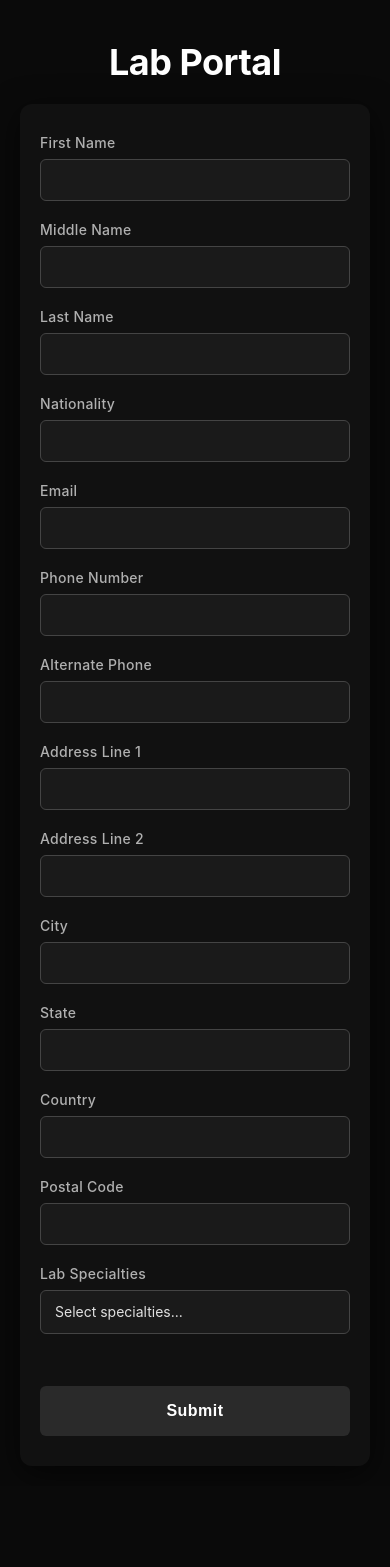
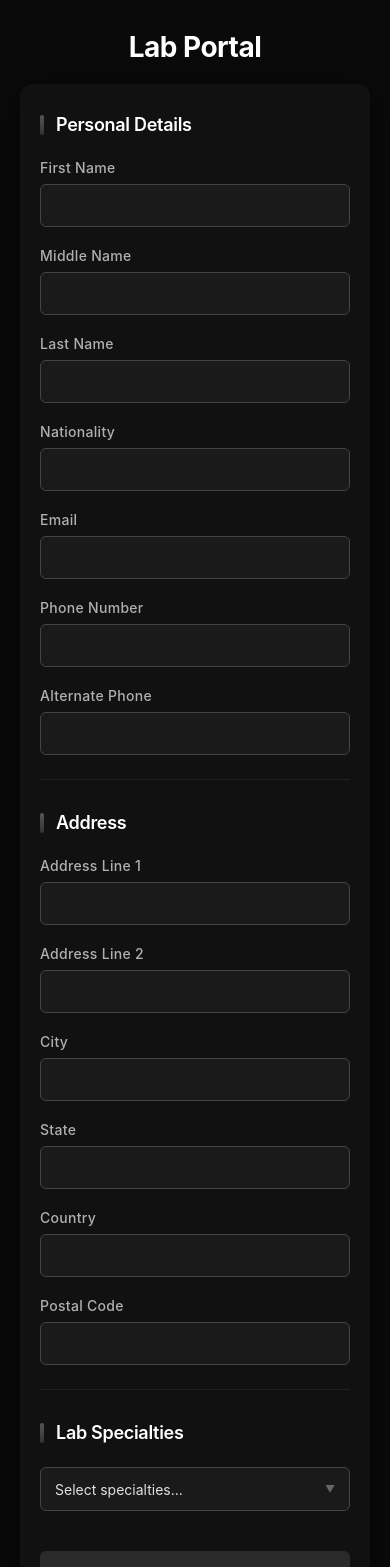
Before and after one commit to yuvraj-thakur1311/ZIM---AOA_Lab, a React (Vite) app in the folder frontend/: page / in a window 390 px wide. Shown: the top 1567 px of the page. Before the commit the page ends 1486 px from the top, so only its background shows below. Built offline with nearby package versions, Linux system fonts and the light colour scheme.

Commit message:
Adding updated form

```diff
--- a/frontend/src/component/LabForm.tsx
+++ b/frontend/src/component/LabForm.tsx
@@ -48,10 +48,7 @@ const MultiSelect: React.FC<MultiSelectProps> = ({ selected, onChange }) => {
   // Close dropdown on outside click
   useEffect(() => {
     const handleClickOutside = (e: MouseEvent) => {
-      if (
-        containerRef.current &&
-        !containerRef.current.contains(e.target as Node)
-      ) {
+      if (containerRef.current && !containerRef.current.contains(e.target as Node)) {
         setOpen(false);
       }
     };
@@ -69,7 +66,10 @@ const MultiSelect: React.FC<MultiSelectProps> = ({ selected, onChange }) => {
 
   return (
     <div className="multi-select" ref={containerRef}>
-      <div className="multi-select-display" onClick={() => setOpen(!open)}>
+      <div
+        className={`multi-select-display ${open ? "open" : ""}`}
+        onClick={() => setOpen(!open)}
+      >
         {selected.length === 0 ? "Select specialties..." : selected.join(", ")}
       </div>
 
@@ -103,12 +103,17 @@ export const LabForm: React.FC = () => {
   const handleSubmit = (e: React.FormEvent) => {
     e.preventDefault();
     console.log("Form Data:", formData);
+    alert("Form submitted! Check console for data.");
   };
 
   return (
     <div>
       <h1>Lab Portal</h1>
       <form onSubmit={handleSubmit} className="lab-form">
+        {/* Personal Details Section */}
+        <div className="form-section">
+          <div className="section-title">Personal Details</div>
+          <div className="form-grid three-col">
             <div className="form-group">
               <label htmlFor="first_name">First Name</label>
               <input
@@ -120,7 +125,6 @@ export const LabForm: React.FC = () => {
                 required
               />
             </div>
-
             <div className="form-group">
               <label htmlFor="middle_name">Middle Name</label>
               <input
@@ -131,7 +135,6 @@ export const LabForm: React.FC = () => {
                 onChange={handleChange}
               />
             </div>
-
             <div className="form-group">
               <label htmlFor="last_name">Last Name</label>
               <input
@@ -143,7 +146,6 @@ export const LabForm: React.FC = () => {
                 required
               />
             </div>
-
             <div className="form-group">
               <label htmlFor="nationality">Nationality</label>
               <input
@@ -155,7 +157,6 @@ export const LabForm: React.FC = () => {
                 required
               />
             </div>
-
             <div className="form-group">
               <label htmlFor="email">Email</label>
               <input
@@ -167,7 +168,6 @@ export const LabForm: React.FC = () => {
                 required
               />
             </div>
-
             <div className="form-group">
               <label htmlFor="phone_number">Phone Number</label>
               <input
@@ -179,7 +179,6 @@ export const LabForm: React.FC = () => {
                 required
               />
             </div>
-
             <div className="form-group">
               <label htmlFor="alternate_phone_number">Alternate Phone</label>
               <input
@@ -190,8 +189,14 @@ export const LabForm: React.FC = () => {
                 onChange={handleChange}
               />
             </div>
+          </div>
+        </div>
 
-        <div className="form-group">
+        {/* Address Section */}
+        <div className="form-section">
+          <div className="section-title">Address</div>
+          <div className="form-grid two-col">
+            <div className="form-group full-width">
               <label htmlFor="address_line_1">Address Line 1</label>
               <input
                 id="address_line_1"
@@ -202,8 +207,7 @@ export const LabForm: React.FC = () => {
                 required
               />
             </div>
-
-        <div className="form-group">
+            <div className="form-group full-width">
               <label htmlFor="address_line_2">Address Line 2</label>
               <input
                 id="address_line_2"
@@ -213,7 +217,6 @@ export const LabForm: React.FC = () => {
                 onChange={handleChange}
               />
             </div>
-
             <div className="form-group">
               <label htmlFor="city">City</label>
               <input
@@ -225,7 +228,6 @@ export const LabForm: React.FC = () => {
                 required
               />
             </div>
-
             <div className="form-group">
               <label htmlFor="state">State</label>
               <input
@@ -237,7 +239,6 @@ export const LabForm: React.FC = () => {
                 required
               />
             </div>
-
             <div className="form-group">
               <label htmlFor="country">Country</label>
               <input
@@ -249,7 +250,6 @@ export const LabForm: React.FC = () => {
                 required
               />
             </div>
-
             <div className="form-group">
               <label htmlFor="postal_code">Postal Code</label>
               <input
@@ -261,15 +261,20 @@ export const LabForm: React.FC = () => {
                 required
               />
             </div>
+          </div>
+        </div>
 
+        {/* Lab Specialties Section */}
+        <div className="form-section">
+          <div className="section-title">Lab Specialties</div>
           <div className="form-group">
-          <label>Lab Specialties</label>
             <MultiSelect
               selected={formData.lab_specialties}
               onChange={(selected) =>
                 setFormData((prev) => ({ ...prev, lab_specialties: selected }))
               }
             />
+          </div>
         </div>
 
         <button type="submit" className="submit-btn">
--- a/frontend/src/index.css
+++ b/frontend/src/index.css
@@ -163,3 +163,284 @@ h1 {
     margin-bottom: 20px;
   }
 }
+
+
+/* Lab Form Styles - Black Theme with Grid Sections */
+
+body {
+  margin: 0;
+  padding: 0;
+  font-family: -apple-system, BlinkMacSystemFont, "Segoe UI", Roboto, "Helvetica Neue", Arial, sans-serif;
+  background-color: #0a0a0a;
+  color: #e0e0e0;
+}
+
+/* Page Header */
+h1 {
+  text-align: center;
+  color: #fff;
+  font-size: 36px;
+  font-weight: 700;
+  margin: 40px 0 20px 0;
+  letter-spacing: -0.5px;
+}
+
+.lab-form {
+  max-width: 1200px;
+  margin: 20px auto 40px auto;
+  padding: 50px;
+  background-color: #111;
+  border-radius: 12px;
+  box-shadow: 0 8px 32px rgba(0, 0, 0, 0.6);
+}
+
+/* Form Sections */
+.form-section {
+  margin-bottom: 40px;
+  padding-bottom: 32px;
+  border-bottom: 1px solid #222;
+}
+
+.form-section:last-of-type {
+  border-bottom: none;
+  margin-bottom: 0;
+  padding-bottom: 0;
+}
+
+.section-title {
+  font-size: 20px;
+  font-weight: 600;
+  color: #fff;
+  margin-bottom: 24px;
+  letter-spacing: -0.3px;
+  display: flex;
+  align-items: center;
+  gap: 12px;
+}
+
+.section-title::before {
+  content: '';
+  display: inline-block;
+  width: 4px;
+  height: 20px;
+  background: linear-gradient(180deg, #555 0%, #333 100%);
+  border-radius: 2px;
+}
+
+/* Grid Layout for Form Groups */
+.form-grid {
+  display: grid;
+  grid-template-columns: repeat(2, 1fr);
+  gap: 24px;
+}
+
+.form-grid.three-col {
+  grid-template-columns: repeat(3, 1fr);
+}
+
+.form-grid.single-col {
+  grid-template-columns: 1fr;
+}
+
+.form-group {
+  margin-bottom: 0;
+}
+
+.form-group.full-width {
+  grid-column: 1 / -1;
+}
+
+.form-group label {
+  display: block;
+  margin-bottom: 8px;
+  color: #b0b0b0;
+  font-size: 14px;
+  font-weight: 500;
+  letter-spacing: 0.3px;
+}
+
+.form-group label .required {
+  color: #ff6b6b;
+  margin-left: 2px;
+}
+
+.form-group input,
+.form-group select,
+.form-group textarea {
+  width: 100%;
+  padding: 12px 14px;
+  background-color: #1a1a1a;
+  border: 1px solid #444;
+  border-radius: 6px;
+  color: #e0e0e0;
+  font-size: 14px;
+  transition: border-color 0.3s ease, box-shadow 0.3s ease;
+  outline: none;
+  box-sizing: border-box;
+  font-family: inherit;
+}
+
+.form-group textarea {
+  resize: vertical;
+  min-height: 100px;
+}
+
+.form-group input::placeholder,
+.form-group textarea::placeholder {
+  color: #666;
+}
+
+.form-group input:hover,
+.form-group select:hover,
+.form-group textarea:hover {
+  border-color: #666;
+}
+
+.form-group input:focus,
+.form-group select:focus,
+.form-group textarea:focus {
+  border-color: #888;
+  box-shadow: 0 0 0 3px rgba(136, 136, 136, 0.15);
+}
+
+/* Multi-select Component */
+.multi-select {
+  position: relative;
+  width: 100%;
+}
+
+.multi-select-display {
+  width: 100%;
+  padding: 12px 14px;
+  background-color: #1a1a1a;
+  border: 1px solid #444;
+  border-radius: 6px;
+  color: #e0e0e0;
+  font-size: 14px;
+  cursor: pointer;
+  transition: border-color 0.3s ease;
+  min-height: 44px;
+  box-sizing: border-box;
+  display: flex;
+  align-items: center;
+  justify-content: space-between;
+}
+
+.multi-select-display::after {
+  content: '▼';
+  font-size: 10px;
+  color: #666;
+  transition: transform 0.3s ease;
+}
+
+.multi-select-display.open::after {
+  transform: rotate(180deg);
+}
+
+.multi-select-display:hover {
+  border-color: #666;
+}
+
+.multi-select-dropdown {
+  position: absolute;
+  top: calc(100% + 4px);
+  left: 0;
+  width: 100%;
+  background-color: #1a1a1a;
+  border: 1px solid #444;
+  border-radius: 6px;
+  max-height: 250px;
+  overflow-y: auto;
+  z-index: 10;
+  box-shadow: 0 4px 12px rgba(0, 0, 0, 0.5);
+  box-sizing: border-box;
+}
+
+.multi-select-option {
+  display: flex;
+  align-items: center;
+  padding: 10px 12px;
+  color: #e0e0e0;
+  cursor: pointer;
+  transition: background-color 0.2s ease;
+}
+
+.multi-select-option:hover {
+  background-color: #2a2a2a;
+}
+
+.multi-select-option input[type="checkbox"] {
+  margin-right: 10px;
+  width: 16px;
+  height: 16px;
+  cursor: pointer;
+  accent-color: #555;
+}
+
+/* Submit Button */
+.submit-btn {
+  width: 100%;
+  margin-top: 40px;
+  padding: 16px;
+  background-color: #2a2a2a;
+  color: #fff;
+  border: none;
+  border-radius: 6px;
+  font-size: 16px;
+  font-weight: 600;
+  cursor: pointer;
+  transition: all 0.3s ease;
+  letter-spacing: 0.5px;
+}
+
+.submit-btn:hover {
+  background-color: #3a3a3a;
+  transform: translateY(-2px);
+  box-shadow: 0 4px 12px rgba(0, 0, 0, 0.4);
+}
+
+.submit-btn:active {
+  transform: translateY(0);
+}
+
+/* Help Text */
+.help-text {
+  font-size: 12px;
+  color: #777;
+  margin-top: 6px;
+  font-style: italic;
+}
+
+/* Responsive Design */
+@media (max-width: 1024px) {
+  .form-grid.three-col {
+    grid-template-columns: repeat(2, 1fr);
+  }
+}
+
+@media (max-width: 768px) {
+  .lab-form {
+    padding: 30px 20px;
+    margin: 20px;
+  }
+
+  .form-grid,
+  .form-grid.three-col {
+    grid-template-columns: 1fr;
+    gap: 20px;
+  }
+
+  .form-section {
+    margin-bottom: 32px;
+    padding-bottom: 24px;
+  }
+
+  .section-title {
+    font-size: 18px;
+  }
+
+  h1 {
+    font-size: 28px;
+    margin: 30px 20px 20px 20px;
+  }
+}
```
Lines whose indentation alone changed are shown as unchanged.
